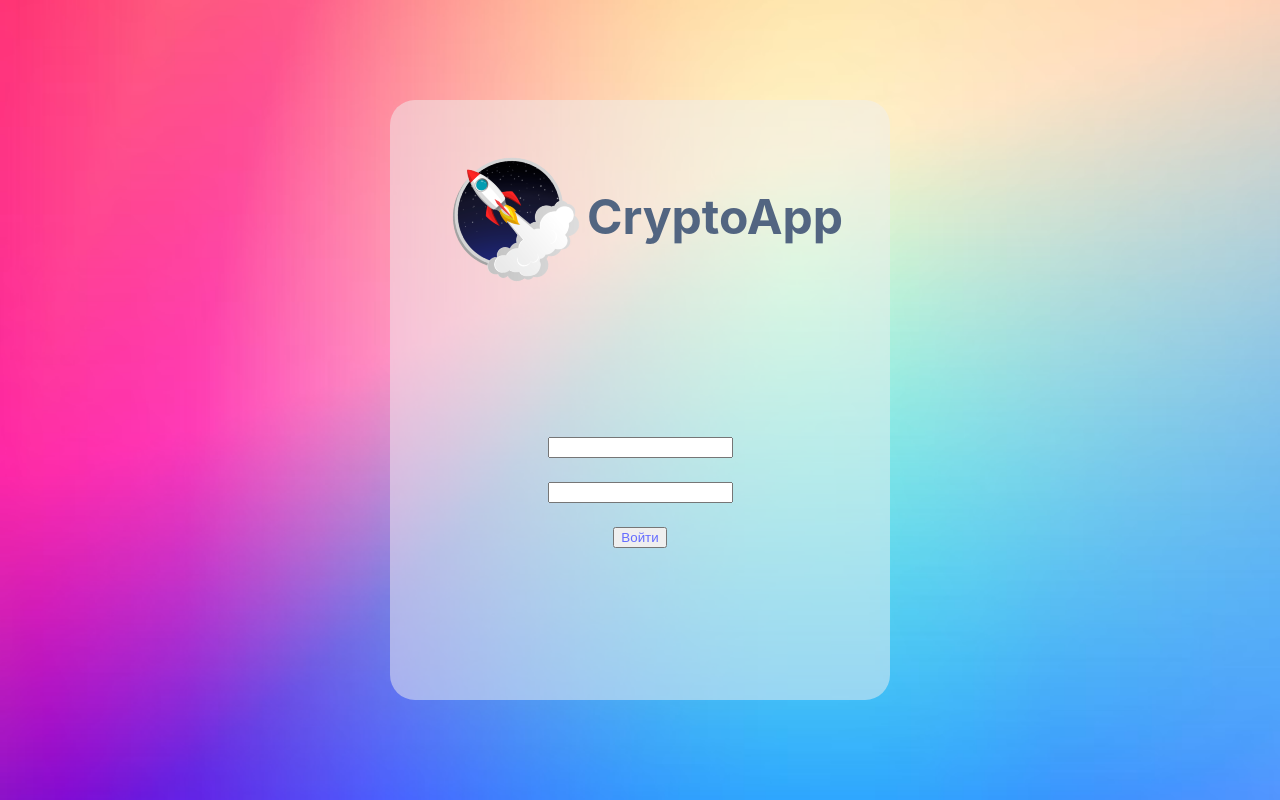
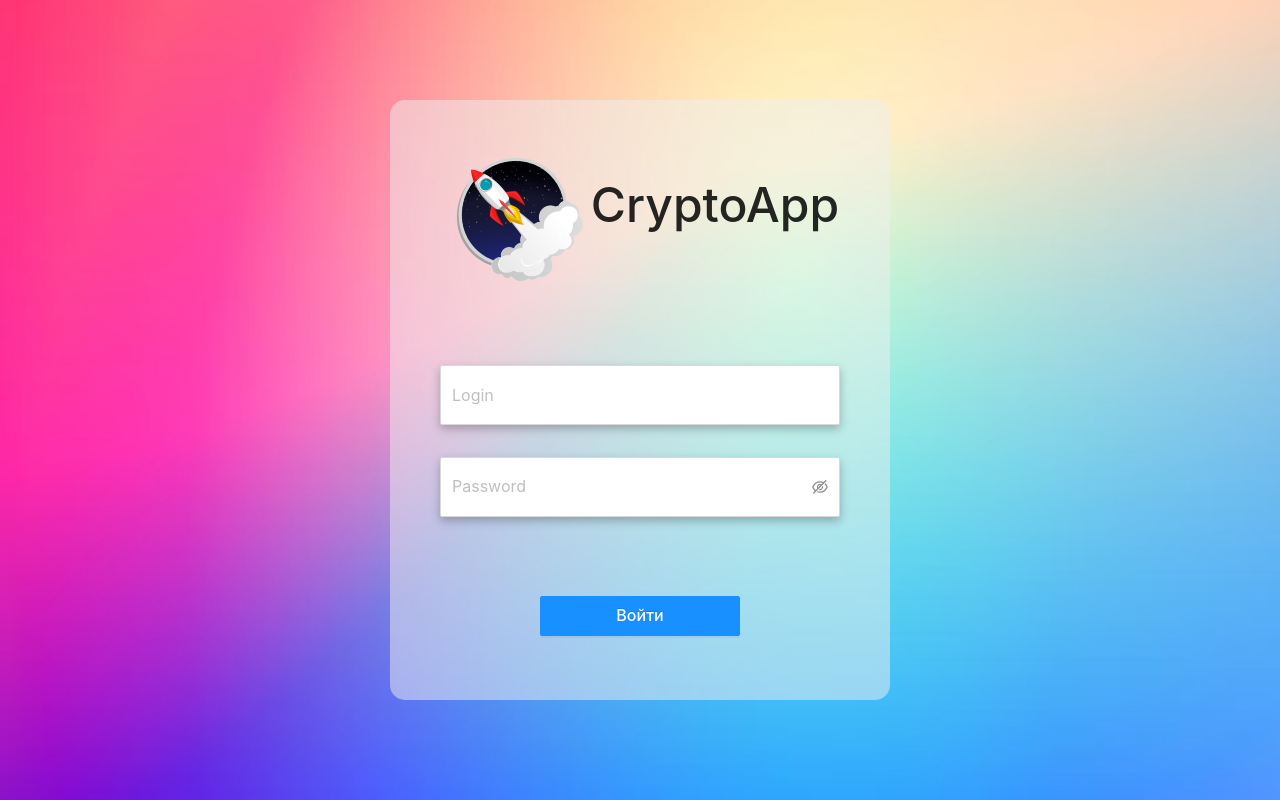
Before and after one commit to George70-svg/CryptoApp, a Vue app: page / in a window 1280 px wide. Built offline with nearby package versions, Linux system fonts and the light colour scheme.

Commit message:
End login page.

```diff
--- a/package.json
+++ b/package.json
@@ -12,6 +12,7 @@
   },
   "dependencies": {
     "@vitejs/plugin-vue": "^3.1.0",
+    "ant-design-vue": "^3.2.12",
     "eslint-import-resolver-alias": "^1.1.2",
     "eslint-plugin-import": "^2.26.0",
     "typescript": "^4.8.3",
--- a/src/main.js
+++ b/src/main.js
@@ -1,6 +1,8 @@
 import { createApp } from 'vue'
 import './style.css'
+import Antd from 'ant-design-vue'
 import App from './App.vue'
 import router from './router/router'
+import 'ant-design-vue/dist/antd.css'
 
-createApp(App).use(router).mount('#app')
+createApp(App).use(Antd).use(router).mount('#app')
--- a/src/style.css
+++ b/src/style.css
@@ -81,3 +81,7 @@ h1 {
 :root {
   --alpha: .5;
 }
+
+:root {
+  --primary-shadow: 0 4px 10px 0 rgba(0 , 0, 0, 25%);
+}
--- a/src/views/login/loginPage.vue
+++ b/src/views/login/loginPage.vue
@@ -2,19 +2,36 @@
   <div class="login-container">
 
     <div class="login">
-      <div class="logo">
-        <img src="src/assets/icons/rocket.png" alt="rocket logo">
+      <div class="logo-container">
+        <img src="src/assets/icons/rocket.png" alt="rocket logo" draggable="false">
         <h1>CryptoApp</h1>
       </div>
 
       <div class="form-container">
-        <input type="text">
-        <br>
-        <input type="text">
-        <br>
-        <button>
+        <a-input
+          v-model="login"
+          size="large"
+          class="input"
+          placeholder="Login"
+        />
+
+        <a-input-password
+          v-model="password"
+          size="large"
+          class="input"
+          placeholder="Password"
+        />
+      </div>
+
+      <div class="button-container">
+        <a-button
+          type="primary"
+          size="large"
+          class="login-button"
+          :disabled="false"
+        >
           <router-link to="/crypto">Войти</router-link>
-        </button>
+        </a-button>
       </div>
     </div>
 
@@ -22,8 +39,19 @@
 </template>
 
 <script lang="ts">
+import { ref } from 'vue'
+
 export default {
   name: 'LoginPage',
+  components: {},
+  setup() {
+    const login = ref<string>('')
+    const password = ref<string>('')
+    return {
+      login,
+      password,
+    }
+  },
 }
 </script>
 
@@ -50,9 +78,9 @@ export default {
     justify-content: center;
 
     background-color: rgba(var(--background-light-color-with-opacity), var(--alpha));
-    border-radius: 25px;
+    border-radius: 15px;
 
-    .logo {
+    .logo-container {
       display: flex;
       align-items: center;
       justify-content: center;
@@ -75,12 +103,21 @@ export default {
       justify-content: center;
       align-items: center;
 
-      input {
+      .input {
+        height: 60px;
+        max-width: 400px;
+        margin: 1rem;
+        box-shadow: var(--primary-shadow);
+      }
+    }
 
-      }
+    .button-container {
+      text-align: center;
+      margin-bottom: 4rem;
 
-      button {
-
+      .login-button {
+        width: 200px;
+        padding: 0;
       }
     }
   }
@@ -102,7 +139,7 @@ export default {
       background-color: inherit;
       border-radius: 0;
 
-      .logo {
+      .logo-container {
         margin: 0;
 
         img {
@@ -118,11 +155,14 @@ export default {
       .form-container {
         flex-grow: 0;
 
-        input {
+        .input {
 
         }
+      }
 
-        button {
+      .button-container {
+
+        .login-button {
 
         }
       }
```
Also changed, not shown: .eslintrc.json, 1 other file (tests, documents, lock files or other folders).
